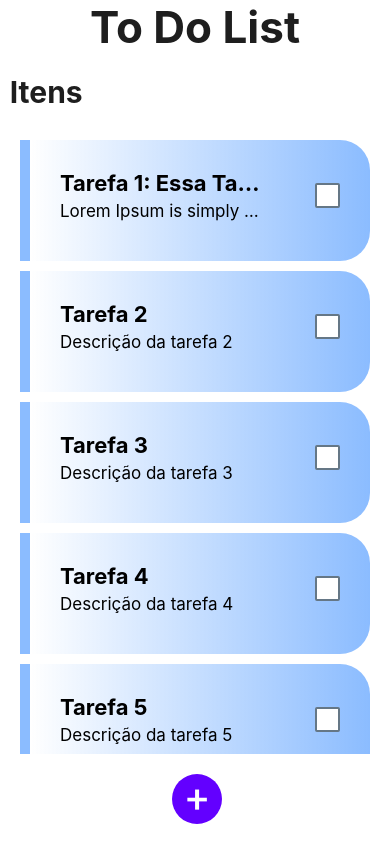
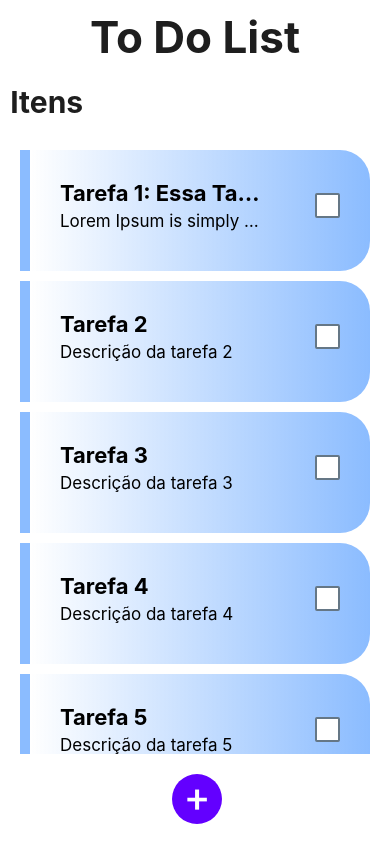
Before and after one commit to rebolhero/P1_PM_React-Native, a React Native app in the folder ToDoList/: screen / in a window 390 px wide. Built offline with nearby package versions, Linux system fonts and the light colour scheme.

Commit message:
Ajustes front

```diff
--- a/ToDoList/src/screens/home/index.js
+++ b/ToDoList/src/screens/home/index.js
@@ -304,7 +304,7 @@ export default function Home() {
             </View>
             <FlatList
                 data={minhasTarefas}
-                style={{ alignSelf: 'stretch', marginTop: '70px' }}
+                style={{ alignSelf: 'stretch', marginTop: '80px' }}
                 keyExtractor={(item) => item.id}
                 renderItem={(({ item }) =>
                     <LinearGradient
@@ -366,6 +366,7 @@ const styles = StyleSheet.create({
         fontSize: 44,
         fontWeight: 'bold',
         marginBottom: 10,
+        marginTop:'10px',
         justifyContent: "center",
         textAlign: "center"
 
@@ -376,6 +377,7 @@ const styles = StyleSheet.create({
         fontSize: 30,
         fontWeight: 'bold',
         marginBottom: 10,
+        marginLeft:20,
         marginTop: 10
     },
 
@@ -599,7 +601,7 @@ const styles = StyleSheet.create({
         position: 'fixed',
         alignItems: 'stretch',
         height: '130px',
-        width: '95%',
+        width: '105%',
         zIndex: 1
     }
 });
```
